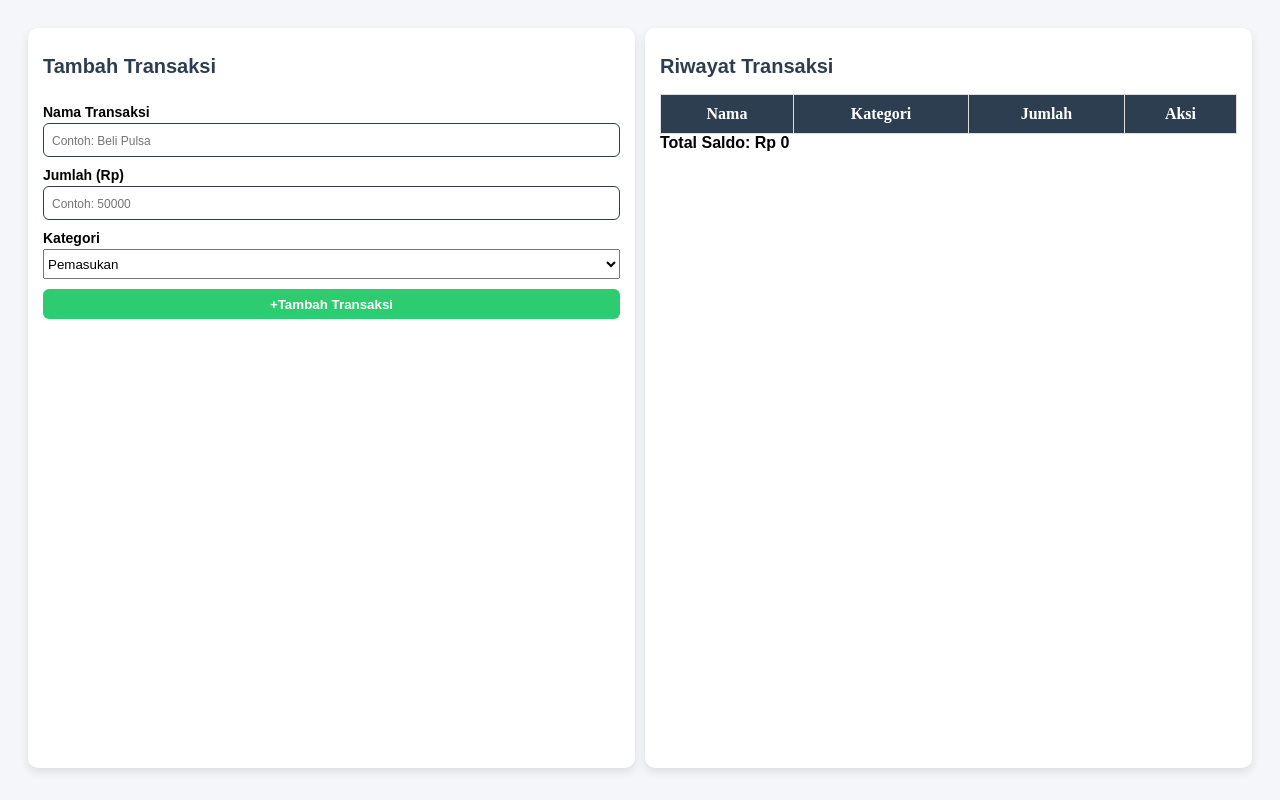
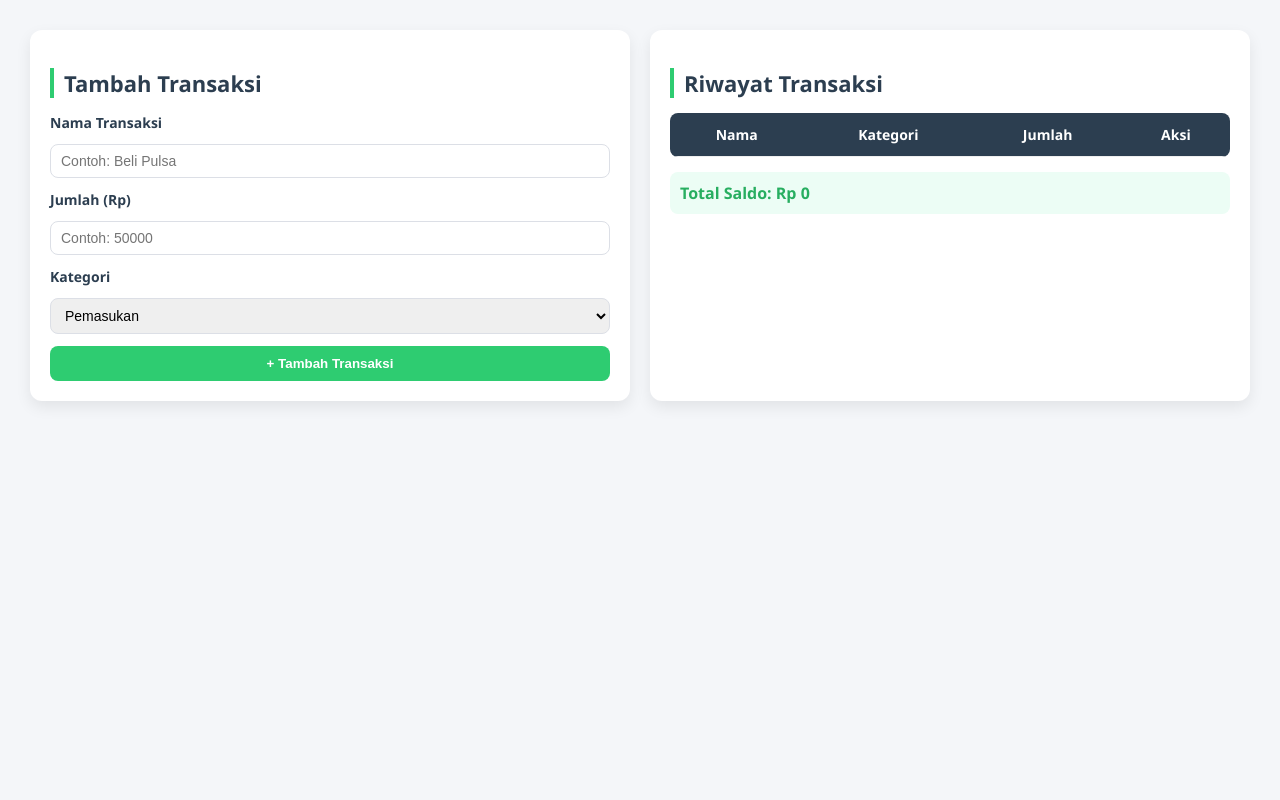
Before and after one commit to Randi-95/TugasKonsli-PencatatKeuangan, a plain HTML site: page index.html in a window 1280 px wide. Drawn offline with Linux system fonts and the light colour scheme.

Commit message:
finishing style css

```diff
--- a/index.html
+++ b/index.html
@@ -3,11 +3,8 @@
 <head>
   <meta charset="UTF-8">
   <meta name="viewport" content="width=device-width, initial-scale=1.0">
+  <title>Aplikasi Keuangan</title>
   <link rel="stylesheet" href="style.css">
-    <title>Document</title>
-
-
-
 </head>
 <body>
   <main>
@@ -15,19 +12,19 @@
       <h2>Tambah Transaksi</h2>
 
       <form name="formTambahTransaksi" id="formTambahTransaksi" class="formTambahTransaksi">
-                <label>Nama Transaksi</label>
+        <label for="nama">Nama Transaksi</label>
         <input type="text" id="nama" placeholder="Contoh: Beli Pulsa">
 
-                <label>Jumlah (Rp)</label>
+        <label for="jumlah">Jumlah (Rp)</label>
         <input type="number" id="jumlah" placeholder="Contoh: 50000">
 
-                <label>Kategori</label>
+        <label for="kategori">Kategori</label>
         <select id="kategori">
           <option value="pemasukan">Pemasukan</option>
           <option value="pengeluaran">Pengeluaran</option>
         </select>
 
-                <input type="submit" name="submit" id="submit" value="+Tambah Transaksi">
+        <button type="submit" id="submit">+ Tambah Transaksi</button>
       </form>
     </div>
 
--- a/script.js
+++ b/script.js
@@ -56,10 +56,23 @@ document.querySelector("form[name=formTambahTransaksi]").onsubmit = function(eve
             <td class="isiJumlah">${inputJumlah}</td>
             <td class="btnAksi">
                 <div class="btnEdit">
-                    <svg xmlns="http://www.w3.org/2000/svg" width="24" height="24" viewBox="0 0 24 24" fill="none" stroke="#3b82f6" stroke-width="1.5" stroke-linecap="round" stroke-linejoin="round" aria-labelledby="title-edit" role="img"> <title id="title-edit">Edit transaksi</title> <path d="M12 20h9"/> <path d="M16.5 3.5a2.121 2.121 0 0 1 3 3L7 19l-4 1 1-4 12.5-12.5z"/> </svg>
+                   <svg xmlns="http://www.w3.org/2000/svg" width="24" height="24"
+                        viewBox="0 0 24 24" fill="none" stroke="white" stroke-width="1.5"
+                        stroke-linecap="round" stroke-linejoin="round" aria-labelledby="title-edit" role="img">
+                    <title id="title-edit">Edit transaksi</title>
+                    <path d="M12 20h9"/>
+                    <path d="M16.5 3.5a2.121 2.121 0 0 1 3 3L7 19l-4 1 1-4 12.5-12.5z"/>
+                    </svg>
+
                 </div>
                 <div class="btnHapus">
-                    <svg xmlns="http://www.w3.org/2000/svg" width="24" height="24" viewBox="0 0 24 24" fill="none" stroke="#ef4444" stroke-width="1.5" stroke-linecap="round" stroke-linejoin="round" aria-labelledby="title-trash" role="img"> <title id="title-trash">Hapus transaksi</title> <path d="M3 6h18M8 6v14a2 2 0 0 0 2 2h4a2 2 0 0 0 2-2V6M10 10v8M14 10v8M9 6V4a1 1 0 0 1 1-1h4a1 1 0 0 1 1 1v2"/> </svg>
+                    <svg xmlns="http://www.w3.org/2000/svg" width="24" height="24"
+                        viewBox="0 0 24 24" fill="none" stroke="white" stroke-width="1.5"
+                        stroke-linecap="round" stroke-linejoin="round" aria-labelledby="title-trash" role="img">
+                    <title id="title-trash">Hapus transaksi</title>
+                    <path d="M3 6h18M8 6v14a2 2 0 0 0 2 2h4a2 2 0 0 0 2-2V6M10 10v8M14 10v8M9 6V4a1 1 0 0 1 1-1h4a1 1 0 0 1 1 1v2"/>
+                    </svg>
+
                  </div>
             </td>
         `
--- a/style.css
+++ b/style.css
@@ -1,121 +1,151 @@
-.containerTransaksi h2{
-    font-size: 20px;
+body {
+  background-color: #f4f6f9;
+  font-family: "Segoe UI", Tahoma, Geneva, Verdana, sans-serif;
+  margin: 0;
+  padding: 0;
   color: #2c3e50;
-    font-family: Arial, Helvetica, sans-serif;
 }
 
-.containerTransaksi, .riwayatTransaksi{
-    height: 90vh;
-    box-shadow: 0 4px 10px rgba(0,0,0,0.1);
-    background-color: white;
-    border-radius: 10px;
-    padding: 10px 15px;
-}
-main{
+main {
   display: grid;
   grid-template-columns: 1fr 1fr;
-    gap: 10px;
-    padding: 20px;
-    background-color: #f4f6f9;
-}
-body{
-    background-color: #f4f6f9;
+  gap: 20px;
+  padding: 30px;
 }
 
-.formTambahTransaksi{
+.containerTransaksi,
+.riwayatTransaksi {
+  background: #fff;
+  border-radius: 12px;
+  padding: 20px;
+  box-shadow: 0 6px 15px rgba(0,0,0,0.08);
+  transition: transform 0.2s ease, box-shadow 0.2s ease;
+}
+
+.containerTransaksi:hover,
+.riwayatTransaksi:hover {
+  transform: translateY(-3px);
+  box-shadow: 0 8px 20px rgba(0,0,0,0.12);
+}
+
+h2 {
+  font-size: 22px;
+  margin-bottom: 15px;
+  border-left: 4px solid #2ecc71;
+  padding-left: 10px;
+}
+
+.formTambahTransaksi {
   display: flex;
   flex-direction: column;
+  gap: 12px;
 }
 
-.formTambahTransaksi label{
-    font-family: Arial, Helvetica, sans-serif;
+.formTambahTransaksi label {
   font-weight: 600;
   font-size: 14px;
-    margin-top: 10px;
-    margin-bottom: 3px;
 }
 
-.formTambahTransaksi input{
-    padding-inline: 8px;
-    height: 30px;
-    border-radius: 6px;
-    border: 1px solid #2c3e50;
+.formTambahTransaksi input,
+.formTambahTransaksi select {
+  padding: 8px 10px;
+  border: 1px solid #dcdfe6;
+  border-radius: 8px;
+  font-size: 14px;
+  transition: border-color 0.2s ease;
+}
+
+.formTambahTransaksi input:focus,
+.formTambahTransaksi select:focus {
+  border-color: #2ecc71;
   outline: none;
 }
 
-.formTambahTransaksi input::placeholder{
-    font-size: 12px;
-}
-
-.formTambahTransaksi select{
-    height: 30px;
-    outline: none;
-}
-
-#submit{
-    margin-top: 10px;
+#submit {
   background-color: #2ecc71;
   color: white;
   font-weight: 600;
   border: none;
-    padding: 5px 0;
+  padding: 10px 0;
+  border-radius: 8px;
   cursor: pointer;
+  transition: background 0.3s ease;
 }
 
-#submit:hover{
+#submit:hover {
   background-color: #27ae60;
 }
 
+table {
+  width: 100%;
+  border-collapse: collapse;
+  margin-top: 10px;
+  overflow: hidden;
+  border-radius: 8px;
+}
+
 th, td {
-    border: 1px solid #ddd;
-    padding: 10px;
+  padding: 12px;
   text-align: center;
+  border-bottom: 1px solid #eee;
 }
 
 th {
   background: #2c3e50;
   color: white;
+  font-size: 14px;
 }
 
-table {
-  width: 100%;
-  border-collapse: collapse;
-  margin: 0 auto;
+tbody tr:hover {
+  background-color: #f9f9f9;
 }
 
-.total-box{
-    font-weight: 600;
-    font-family: Arial, Helvetica, sans-serif;
+.total-box {
+  margin-top: 15px;
+  font-weight: bold;
+  font-size: 16px;
+  color: #27ae60;
+  background: #ecfdf5;
+  padding: 10px;
+  border-radius: 8px;
 }
 
-.riwayatTransaksi h2{
-    font-size: 20px;
-    color: #2c3e50;
-    font-family: Arial, Helvetica, sans-serif;
+.btnAksi {
+  display: flex;
+  justify-content: center;
+  gap: 8px;
 }
 
-.btnAksi{
-    display: flex;
-    justify-content: center;
-}
-.btnEdit{
+.btnEdit, .btnHapus {
+  padding: 5px 8px;
+  border-radius: 6px;
   cursor: pointer;
-}
-.btnHapus{
-    cursor: pointer;
+  font-size: 12px;
+  border: none;
+  transition: 0.2s;
 }
 
-@media (max-width:  600px){
-    main{
+.btnEdit {
+  background: #3498db;
+  color: #fff;
+}
+
+.btnEdit:hover {
+  background: #2980b9;
+}
+
+.btnHapus {
+  background: #e74c3c;
+  color: #fff;
+}
+
+.btnHapus:hover {
+  background: #c0392b;
+}
+
+/* ====== Responsive ====== */
+@media (max-width: 768px) {
+  main {
     grid-template-columns: 1fr;
   }
-
-    .containerTransaksi, .riwayatTransaksi{
-        height: auto;
 }
-
-    .riwayatTransaksi{
-        overflow: hidden;
-        overflow-x: auto;
-    }
-}
```
Lines whose indentation alone changed are shown as unchanged.
